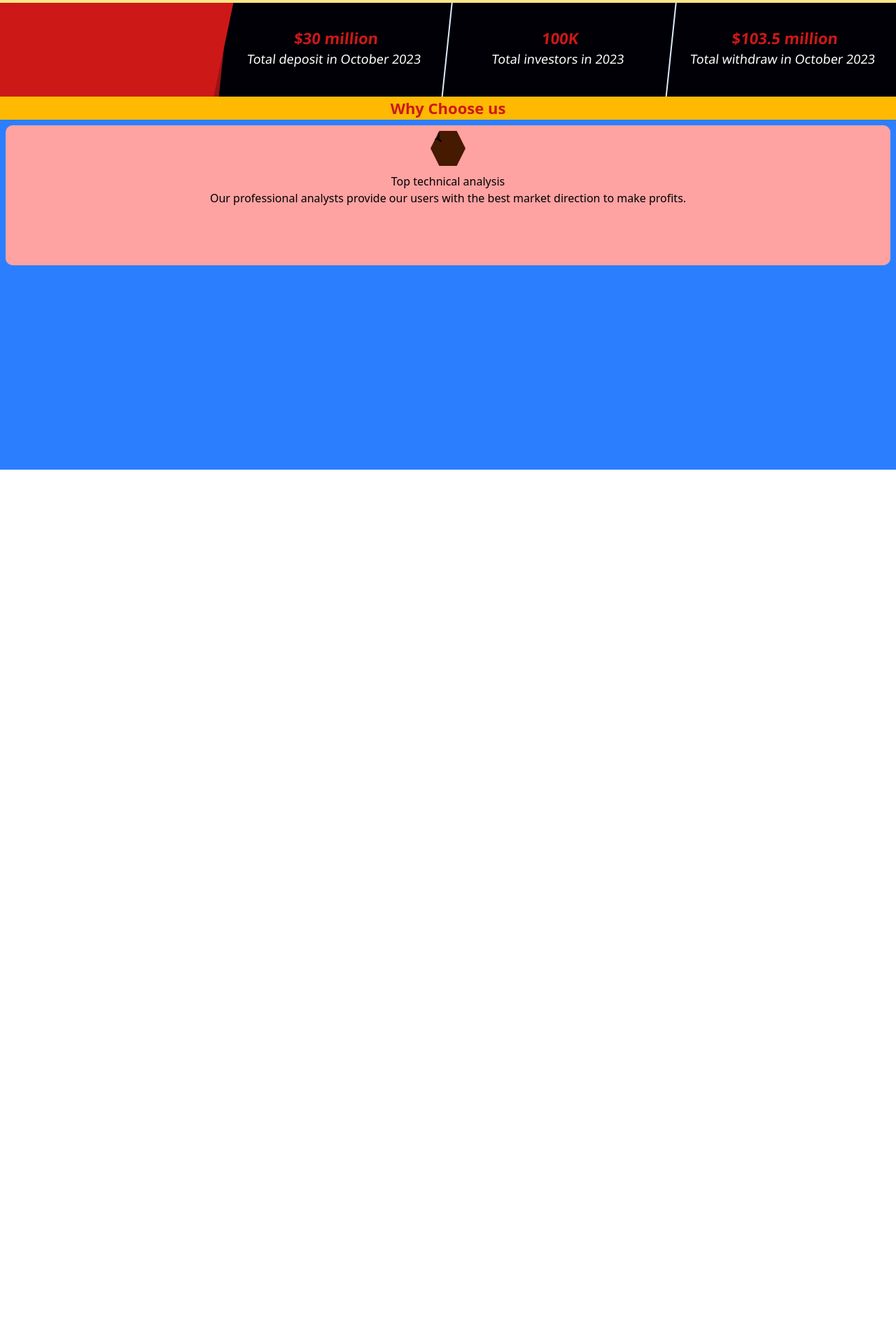
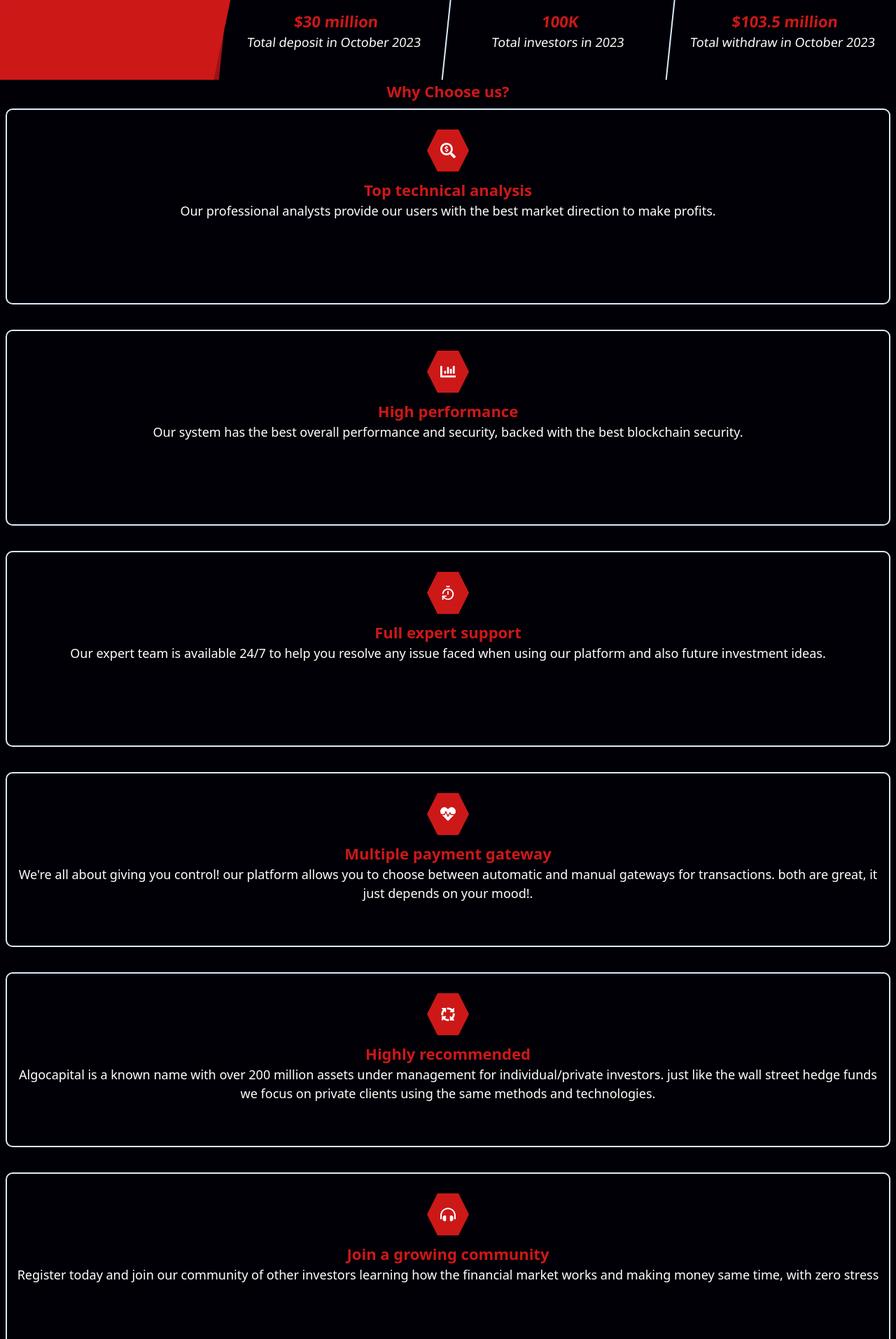
Before and after one commit to AscenxioBlog/trustfundx, a React (Vite) app: page / in a window 1280 px wide. Shown: the part 820-2733 px from the top of the page at 70% size. Before the commit the page ends 1491 px from the top, so only its background shows below. Built offline with nearby package versions, Linux system fonts and the light colour scheme; no server answers.

Commit message:
dera edit

```diff
--- a/package.json
+++ b/package.json
@@ -20,12 +20,8 @@
     "@eslint/js": "^9.19.0",
     "@types/react": "^19.0.8",
     "@types/react-dom": "^19.0.3",
-<<<<<<< HEAD
     "@vitejs/plugin-react": "^4.3.4",
     "autoprefixer": "^10.4.20",
-=======
-    "@vitejs/plugin-react": "^1.3.2",
->>>>>>> efc07c60f56893c0cc7d3f47e87d55706a2d8d0f
     "eslint": "^9.19.0",
     "eslint-plugin-react": "^7.37.4",
     "eslint-plugin-react-hooks": "^5.0.0",
--- a/src/UI/HomeComponent/HomeComponent1.jsx
+++ b/src/UI/HomeComponent/HomeComponent1.jsx
@@ -6,7 +6,7 @@ function HomeComponent1() {
     <div>
 
         {/* For Medium screen and Small Screen */}
-        <div className='min-h-[70vh] w-full text-[white] md:min-h-[60vh] lg:hidden  mt-6 flex justify-center items-center flex-wrap headbg'>
+        <div className='min-h-[70vh] w-full text-[white] md:min-h-[60vh] lg:hidden   flex justify-center items-center flex-wrap headbg'>
             <div className='  w-[88%] px-1  '>
                 <div>
                     <h2 className='text-heading text-center md:text-mediumScreen font-bold tracking-wide'>Jump to the next level of finance</h2>
@@ -18,7 +18,6 @@ function HomeComponent1() {
                     <CustomBtn
                         height= '40px'
                         width = '100px'
-                        // backgroundColor='primaryColor'
                         label='Jump Start'
                         className=' bg-primaryColor hover:bg-mybg transition delay-150 duration-300 ease-in-out'
                         borderRadius='10px'
@@ -27,11 +26,12 @@ function HomeComponent1() {
                      <CustomBtn
                         height= '40px'
                         width = '100px'
-                        // backgroundColor='secondaryColor'
                         label = 'Login'
-                        className=' bg-mybg text-primaryColor hover:opacity-85 transition delay-100 duration-300 ease-in-out hover:bg-[white]'
+                        className=' bg-mybg text-primaryColor transition delay-100 duration-300 ease-in-out hover:bg-primaryColor hover:text-blue-800'
                         borderRadius='10px'
                     />
+
+                    {/* <button className='h-[40px] bg-mybg text-primaryColor hover:text-[white] hover:bg-primaryColor'>hdxjck</button> */}
                 </div>
 
             </div>
@@ -39,8 +39,8 @@ function HomeComponent1() {
 
 
             {/* For Large Screen */}
-            the background  is also in the css
-        <div className='min-h-[90vh] w-full hidden lg:flex   justify-center items-end text-[white] headbg'>
+            {/* the background  is also in the css */}
+        <div className='min-h-[90vh] w-full hidden lg:flex  justify-center items-end text-[white] headbg'>
             <div className='min-h-[500px] w-[80%]  flex'>
                 <div className='min-h-[inherit]  w-[50%] flex flex-col justify-center items-start px-2'>
                     <div>
@@ -54,17 +54,17 @@ function HomeComponent1() {
                     <div className='flex gap-2  mt-4'>
                         <CustomBtn
                             height= '40px'
-                            width = '100px'
+                            width = '110px'
                             label='Jump Start'
-                            className=' bg-primaryColor hover:bg-mybg transition delay-150 duration-300 ease-in-out hover:text-[white]'
+                            className=' bg-primaryColor hover:bg-mybg transition delay-150 duration-300 ease-in-out hover:text-[red]'
                             borderRadius='10px'
 
                         />
                         <CustomBtn
                             height= '40px'
-                            width = '100px'
+                            width = '110px'
                             label = 'Login'
-                            className=' bg-mybg text-primaryColor hover:opacity-85 transition delay-100 duration-300 ease-in-out hover:bg-[white]'
+                            className=' bg-mybg text-primaryColor hover:opacity-85 transition delay-100 duration-300 ease-in-out hover:bg-[white] hover:text-primaryColor'
                             borderRadius='10px'
                         />
                     </div>
--- a/src/UI/HomeComponent/HomeComponent4.jsx
+++ b/src/UI/HomeComponent/HomeComponent4.jsx
@@ -1,20 +1,65 @@
 import React from 'react'
-import { FaSearchDollar } from "react-icons/fa";
+import { FaHeartbeat, FaSearchDollar } from "react-icons/fa";
+import { FaChartBar } from "react-icons/fa";
+import { LuTimerReset } from 'react-icons/lu';
+import { FaArrowsSpin } from "react-icons/fa6";
+import { FaHeadphonesAlt } from "react-icons/fa";
 
 function HomeComponent4() {
   return (
     <div>
         {/* for Small Screen Size  */}
-        <div className='min-h-[100px] text-center bg-amber-400 w-full'>
-            <h2 className='text-heading font-bold text-primaryColor'>Why Choose us</h2>
-            <div className='min-h-[500px] bg-blue-500 max-w-full grid grid-cols-1 px-2 gap-1'>
-                <div className='h-[200px] bg-red-300  flex flex-col items-center mt-2 rounded-[10px] gap-2.5 py-2 box-border'>
-                    <div className='poly bg-amber-950 h-[50px] w-[50px] '> <FaSearchDollar /></div>
+        <div className='min-h-[100px] text-center bg-mybg w-full'>
+            <h2 className='text-heading font-bold text-primaryColor'>Why Choose us?</h2>
+            <div className='min-h-[500px] bg- max-w-full grid grid-cols-1 px-2 gap-7'>
+                <div className='h-[280px] bg-mybg  flex flex-col items-center px-1 group text-center mt-2 rounded-[10px] gap-2.5 py-2 box-border border-2 border-blue-100'>
+                    <div className='poly bg-primaryColor mt-5 text-[white] group-hover:-translate-y-2  transition duration-200 ease-in-out text-heading h-[60px] w-[60px] grid justify-center items-center'> <FaSearchDollar /></div>
                     <div>
-                        <h2>Top technical analysis</h2>
-                        <p>Our professional analysts provide our users with the best market direction to make profits.</p>
+                        <h2 className='text-heading font-semibold text-primaryColor'>Top technical analysis</h2>
+                        <p className='text-screenSize  text-white'>Our professional analysts provide our users with the best market direction to make profits.</p>
                     </div>
+                </div>
 
+                <div className='h-[280px] bg-mybg  flex flex-col items-center  group  px-2 text-center mt-2 rounded-[10px] gap-2.5 py-2 box-border border-2 border-blue-100'>
+                    <div className='poly bg-primaryColor text-[white] mt-5 group-hover:-translate-y-2 transition duration-200 ease-in-out text-heading h-[60px] w-[60px] grid justify-center items-center'> <FaChartBar/></div>
+                    <div>
+                        <h2 className='text-heading font-semibold text-primaryColor'>High performance</h2>
+                        <p className='text-screenSize  text-white'>Our system has the best overall performance and security, backed with the best blockchain security.</p>
+                    </div>
+                </div>
+
+
+                <div className='h-[280px] bg-mybg  flex flex-col items-center group px-2 text-center mt-2 rounded-[10px] gap-2.5 py-2 box-border border-2 border-blue-100'>
+                    <div className='poly bg-primaryColor text-[white] mt-5 text-heading h-[60px] group-hover:-translate-y-2  transition ease-in duration-200 w-[60px] grid justify-center items-center'> <LuTimerReset/></div>
+                    <div>
+                        <h2 className='text-heading font-semibold text-primaryColor'>Full expert support</h2>
+                        <p className='text-screenSize  text-white'>Our expert team is available 24/7 to help you resolve any issue faced when using our platform and also future investment ideas.</p>
+                    </div>
+                </div>
+
+                <div className='min-h-[250px] bg-mybg  flex flex-col items-center group px-2 text-center mt-2 rounded-[10px] gap-2.5 py-2 box-border border-2 border-blue-100'>
+                    <div className='poly bg-primaryColor text-[white] mt-5 text-heading h-[60px] group-hover:-translate-y-2  transition ease-in duration-200 w-[60px] grid justify-center items-center'> <FaHeartbeat/></div>
+                    <div>
+                        <h2 className='text-heading font-semibold text-primaryColor'>Multiple payment gateway</h2>
+                        <p className='text-screenSize  text-white'>We're all about giving you control! our platform allows you to choose between automatic and manual gateways for transactions. both are great, it just depends on your mood!.</p>
+                    </div>
+                </div>
+
+                <div className='min-h-[250px] bg-mybg  flex flex-col items-center group px-2 text-center mt-2 rounded-[10px] gap-2.5 py-2 box-border border-2 border-blue-100'>
+                    <div className='poly bg-primaryColor text-[white] mt-5 text-heading h-[60px] group-hover:-translate-y-2  transition ease-in duration-200 w-[60px] grid justify-center items-center'> <FaArrowsSpin /></div>
+                    <div>
+                        <h2 className='text-heading font-semibold text-primaryColor'>Highly recommended</h2>
+                        <p className='text-screenSize  text-white'>Algocapital is a known name with over 200 million assets under management for individual/private investors. just like the wall street hedge funds we focus on private clients using the same methods and technologies.</p>
+                    </div>
+                </div>
+
+
+                <div className='min-h-[250px] bg-mybg  flex flex-col items-center group px-2 text-center mt-2 rounded-[10px] gap-2.5 py-2 box-border border-2 border-blue-100'>
+                    <div className='poly bg-primaryColor text-[white] mt-5 text-heading h-[60px] group-hover:-translate-y-2  transition ease-in duration-200 w-[60px] grid justify-center items-center'> <FaHeadphonesAlt /></div>
+                    <div>
+                        <h2 className='text-heading font-semibold text-primaryColor'>Join a growing community</h2>
+                        <p className='text-screenSize  text-white'>Register today and join our community of other investors learning how the financial market works and making money same time, with zero stress</p>
+                    </div>
                 </div>
 
 
--- a/src/index.css
+++ b/src/index.css
@@ -9,7 +9,6 @@
     --text-mediumScreen:24px;
     --text-screenSize:18px;
     --text-largeScreen:35px;
-    /* --background-image-line:linear-gradient(to right, #CD1818 ,#000006) */
 }
 .bobo{
     background-image: linear-gradient(to right, #CD1818 ,#000006);
```
Also changed, not shown: 1 other file (tests, documents, lock files or other folders).
